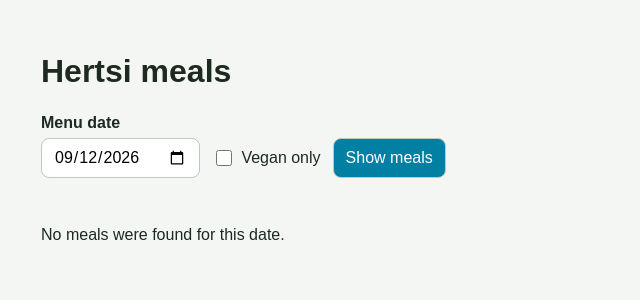
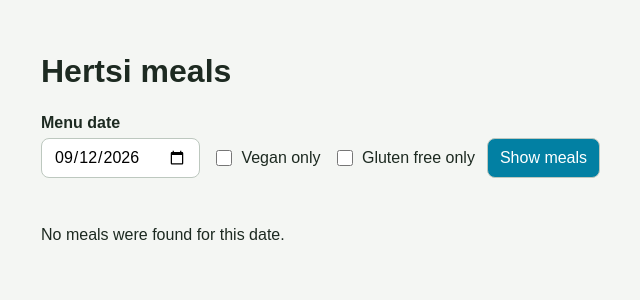
Before and after one commit to lacrimosab/unisafka-filtering, a FastAPI app: page / in a window 1280 px wide. Shown: the top 300 px of the page, without its empty margins (73-713 px from the left). Run offline with FastAPI, Linux system fonts and the light colour scheme; data that the repository does not hold is empty.

Commit message:
added gluten-free filter and some cosmetic changes

```diff
--- a/src/app.py
+++ b/src/app.py
@@ -18,9 +18,11 @@ app.mount(
 templates = Jinja2Templates(directory="templates")
 
 @app.get("/", response_class=HTMLResponse)
-def home(request: Request,
-         menu_date: str | None = None,
-         vegan_only: bool = False, ):
+def home(
+    request: Request,
+    menu_date: str | None = None,
+    vegan_only: bool = False,
+    gluten_free_only: bool = False,):
 
     selected_date = menu_date or date.today().isoformat()
     meals = get_hertsi_meal(selected_date)
@@ -33,11 +35,21 @@ def home(request: Request,
 
         meals = vegan_meals
 
+    if gluten_free_only:
+        gluten_free_meals = []
+
+        for meal in meals:
+            if "Gluten-free" in meal.diets:
+                gluten_free_meals.append(meal)
+
+        meals = gluten_free_meals
+
     return templates.TemplateResponse(
         request=request,
         name="index.html",
         context={"meals": meals,
                 "selected_date": selected_date,
                 "vegan_only": vegan_only, # added to keep checkbox even after page reload
+                "gluten_free_only": gluten_free_only,
         },
     )
--- a/templates/index.html
+++ b/templates/index.html
@@ -34,8 +34,16 @@
                     value="true"
                     {% if vegan_only %}checked{% endif %}
                 >
-
                 Vegan only
+            </label>
+            <label class="filter-checkbox">
+                <input
+                    type="checkbox"
+                    name="gluten_free_only"
+                    value="true"
+                    {% if gluten_free_only %}checked{% endif %}
+                >
+                Gluten free only
             </label>
             <button type="submit">Show meals</button>
         </form>
```
